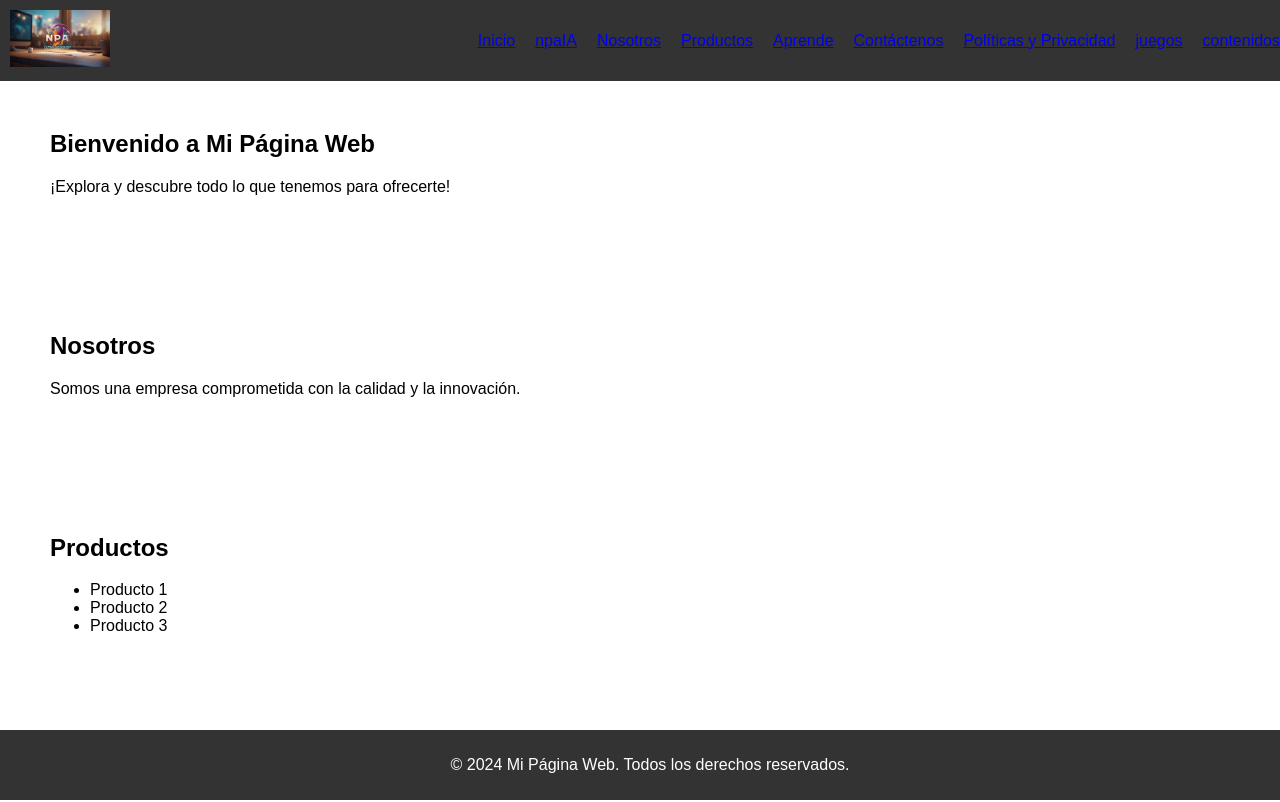
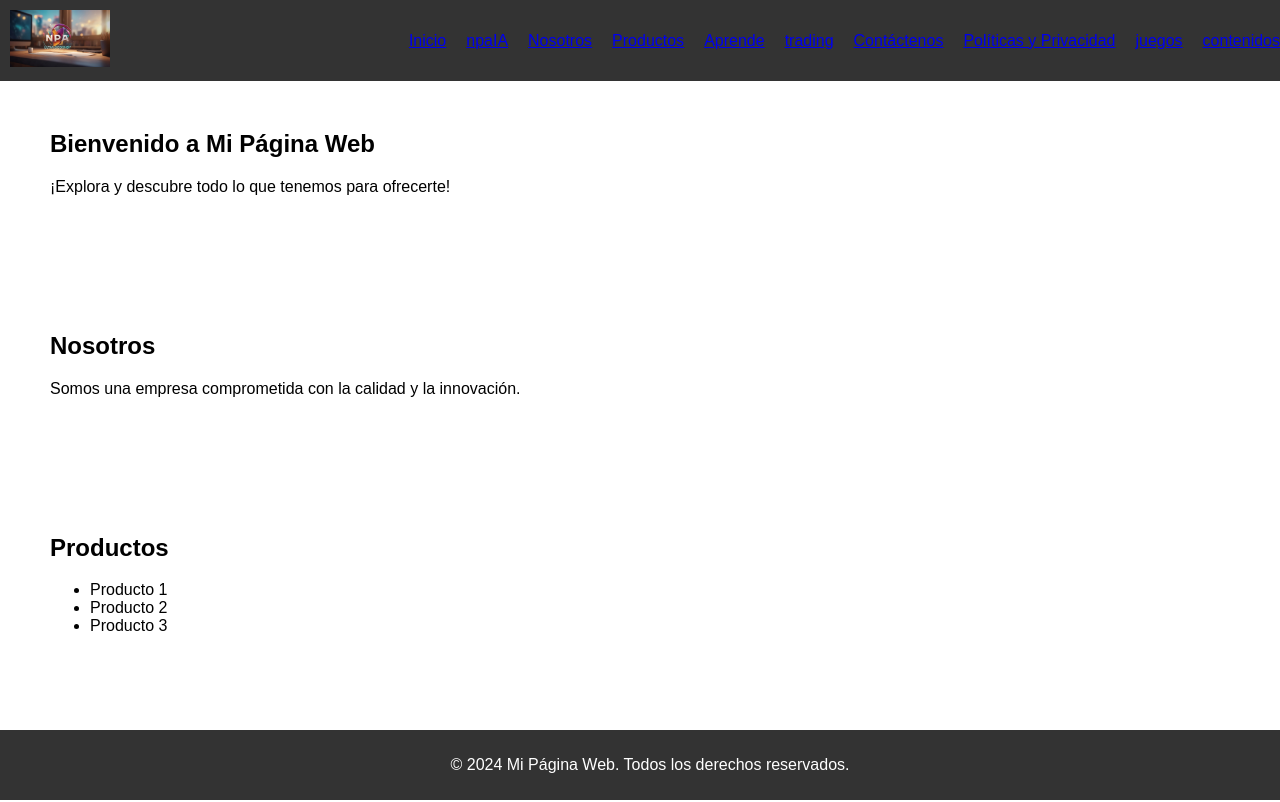
Before and after one commit to zcrypt83/username.gitgub.io, a plain HTML site: page index.html in a window 1280 px wide. Shown: the top 802 px of the page. Drawn offline with Linux system fonts and the light colour scheme.

Commit message:
Update index.html

```diff
--- a/index.html
+++ b/index.html
@@ -18,6 +18,7 @@
                 <li><a href="nosotros.html">Nosotros</a></li>
                 <li><a href="productos.html">Productos</a></li>
                 <li><a href="aprende.html">Aprende</a></li>
+                <li><a href="trading.html">trading</a></li>
                 <li><a href="contactenos.html">Contáctenos</a></li>
                 <li><a href="politicas.html">Políticas y Privacidad</a></li>
                 <li><a href="juegos.html">juegos</a></li>
```
